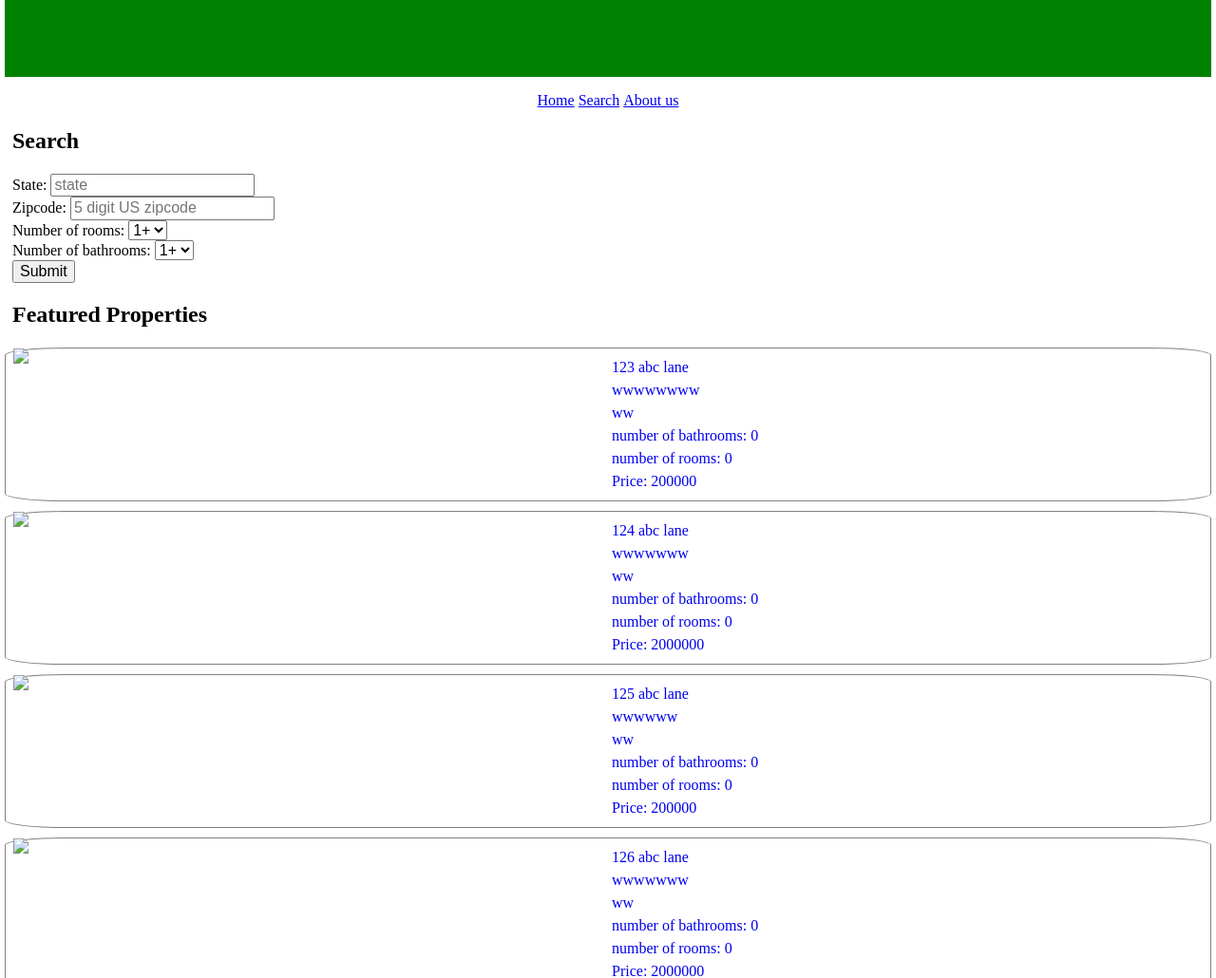
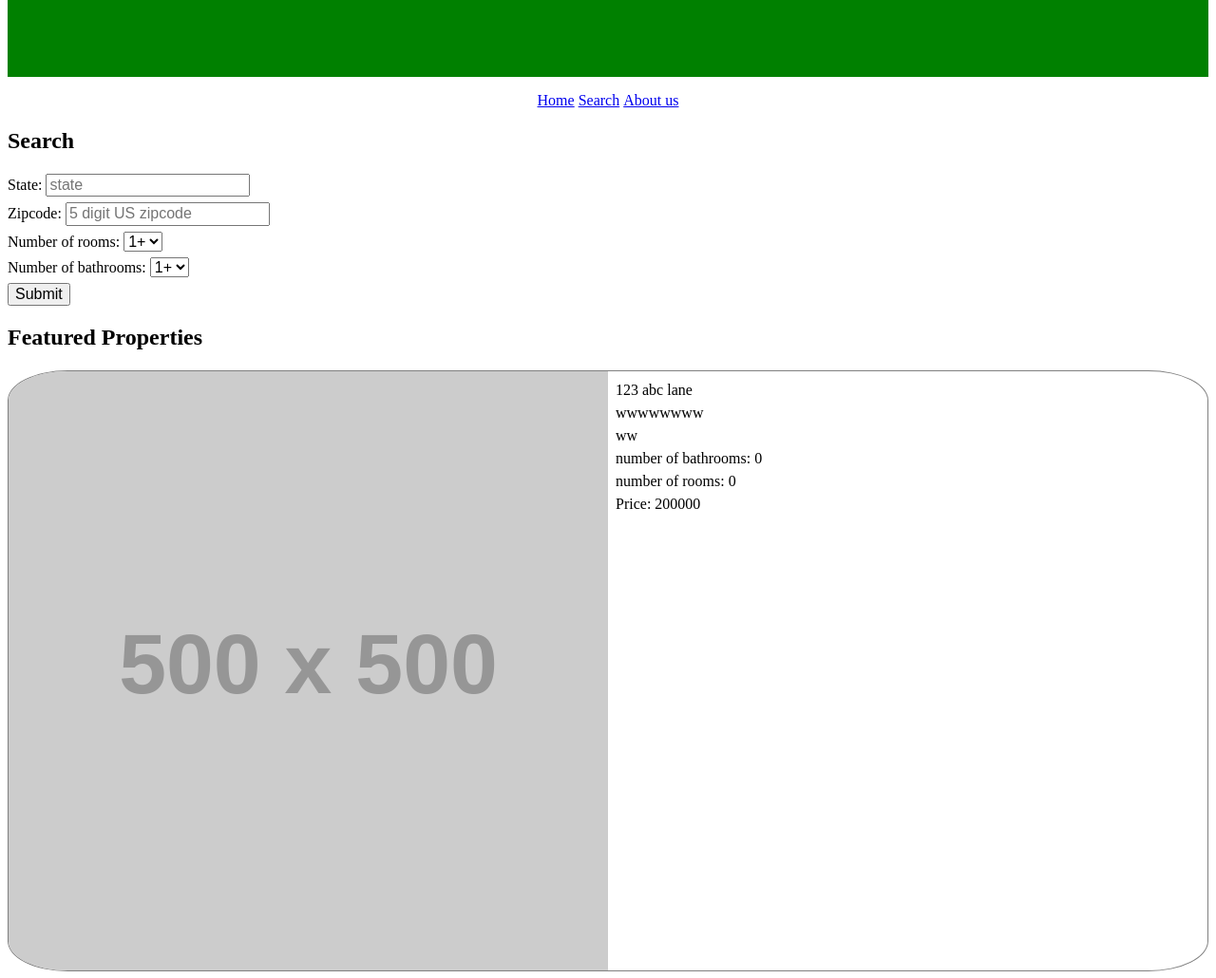
Before and after one commit to phyrenight/real_estate, a website: page index.html in a window 1280 px wide. Shown: the part 280-1310 px from the top of the page at 95% size. Drawn offline with Linux system fonts and the light colour scheme; placeholder pictures from the web are drawn by us.

Commit message:
featured properties images are misaligned

```diff
--- a/css/styles.css
+++ b/css/styles.css
@@ -1,11 +1,11 @@
 /* body */
 body{
-	margin: 0px 5px;
+	margin: 0px 8px;
 }
 
-h2, article, form{
-	padding-left: 8px;
-}
+/*h2, form{
+	/*padding-left: 8px;
+}*/
 
 nav {
 	text-align: center;
@@ -29,9 +29,9 @@ h1{
 
 #slider {
 	height: 300px;
-  background-color: green;
-  overflow: auto;
-  position: relative;
+    background-color: green;
+    overflow: auto;
+    position: relative;
 }
 
 .arrowContainer:hover p {
@@ -40,7 +40,7 @@ h1{
 
 .arrow {
 	font-size: 80px;
-  display: inline-block;
+    display: inline-block;
 }
 
 .arrowContainer {
@@ -57,12 +57,13 @@ h1{
 
 #right{
 	float: right;
-	font:80px;
+	font: 80px;
 }
 
 /*aside */
 label {
 	display: block;
+	margin: 6px 0px;
 }
 
 input[type="submit"]{
@@ -72,23 +73,27 @@ input[type="submit"]{
 
 
 article {
-	margin-top: 10px;
+	margin-top: 10px ;
 	border: 1px solid grey;
 	border-radius: 5%;
+	overflow: hidden;
 }
 
 article div{
-	display:inline-block;
+	display: inline-block;
 	width: 50%;
 	vertical-align: top;
 }
 
 article img {
-    text-align:center;
+	display: block;
+    text-align: center;
+    width: 100%;
 }
 
 article p {
 	line-height: .50;
+	margin-left:  8px;
 }
 
 /* footer section */
--- a/js/interaction.js
+++ b/js/interaction.js
@@ -4,7 +4,7 @@
 // used to the place of a db
 houses = [
 	{
-	  "main_pic" : "./images/",
+	  "main_pic" : "http://via.placeholder.com/500x500",
 	  "inside_pic" : "./images/",
 	  "price": 200000,
 	  "address": "123 abc lane",
@@ -15,7 +15,7 @@ houses = [
 	  "num_of_bathrooms": 0
 	},
 	{
-	  "main_pic" : "./images/",
+	  "main_pic" : "http://via.placeholder.com/500x500",
 	  "inside_pic" : "./images/",
 	  "price": 2000000,
 	  "address": "124 abc lane",
@@ -26,7 +26,7 @@ houses = [
 	  "num_of_bathrooms": 0
 	},
   {
-	  "main_pic" : "./images/",
+	  "main_pic" : "http://via.placeholder.com/500x500",
 	  "inside_pic" : "./images/",
 	  "price": 200000,
 	  "address": "125 abc lane",
@@ -37,7 +37,7 @@ houses = [
 	  "num_of_bathrooms": 0
 	},
   {
-	  "main_pic" : "./images/",
+	  "main_pic" : "http://via.placeholder.com/500x500",
 	  "inside_pic" : "./images/",
 	  "price": 2000000,
 	  "address": "126 abc lane",
@@ -48,7 +48,7 @@ houses = [
 	  "num_of_bathrooms": 0
 	},
   {
-	  "main_pic" : "./images",
+	  "main_pic" : "http://via.placeholder.com/500x500",
 	  "inside_pic" : "./images/",
 	  "price": 2000000,
 	  "address": "127 abc lane",
@@ -59,7 +59,7 @@ houses = [
 	  "num_of_bathrooms": 0
 	},
 	{
-	  "main_pic" : "./images/",
+	  "main_pic" : "http://via.placeholder.com/500x500",
 	  "inside_pic" : "./images/",
 	  "price": 2000000,
 	  "address": "128 abc lane",
@@ -77,16 +77,17 @@ function populateFeatureSection(){
 	let featureSection = document.getElementById("featureSection");
   let array_length = houses.length-1;
 	for(let i = 0; i < array_length; i++){
-    house += "<a href='#'><article onClick='' onHover=''><div><img src='"
+    house += "<article onClick='' onHover=''><div><img src='"
     +houses[i].main_pic+"'></div><div><p>"+houses[i]["address"]+"</p><p> "
     +houses[i]["city"]+ "</p><p> " +houses[i]["state"]+
     "</p><p>number of bathrooms: "+ houses[i].num_of_bathrooms +
     "</p><p>number of rooms: "+houses[i]["num_of_rooms"]+
-    "</p><p>Price: "+houses[i]["price"]+"</p></div></article></a>";
+    "</p><p>Price: "+houses[i]["price"]+"</p></div></article>";
     featureSection.innerHTML = house;
 	}
 	    featureSection.innerHTML = house;
 }
 
 console.log(window)
+
 window.onload = populateFeatureSection;
```
